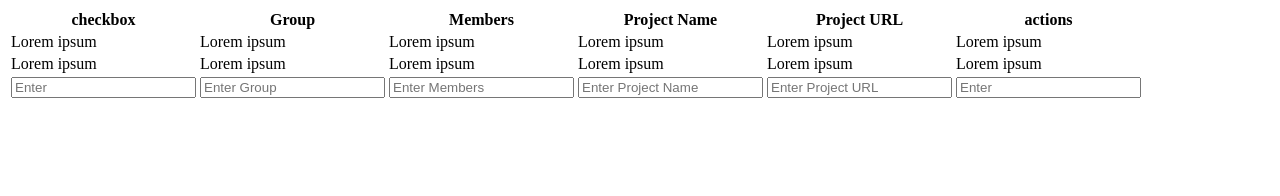
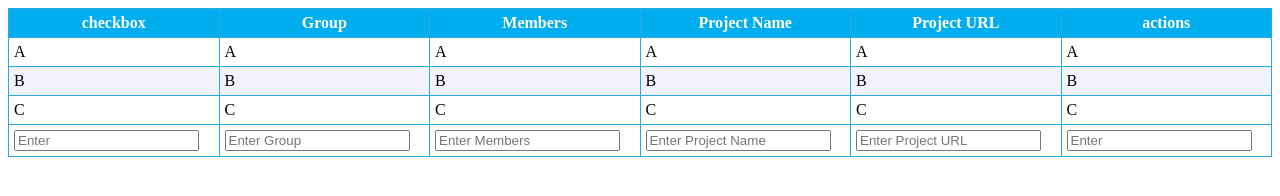
Before and after one commit to stelianro/teams-networking, a plain HTML site: page index.html in a window 1280 px wide. Drawn offline with Linux system fonts and the light colour scheme.

Commit message:
first table with some basic css

```diff
--- a/index.html
+++ b/index.html
@@ -4,10 +4,11 @@
     <meta charset="UTF-8" />
     <meta http-equiv="X-UA-Compatible" content="IE=edge" />
     <meta name="viewport" content="width=device-width, initial-scale=1.0" />
-    <title>Document</title>
+    <link rel="stylesheet" href="style.css" />
+    <title>Teams Networking</title>
   </head>
   <body>
-    <table>
+    <table id="list">
       <thead>
         <tr>
           <th>checkbox</th>
@@ -20,41 +21,74 @@
       </thead>
       <tbody>
         <tr>
-          <td>Lorem ipsum</td>
-          <td>Lorem ipsum</td>
-          <td>Lorem ipsum</td>
-          <td>Lorem ipsum</td>
-          <td>Lorem ipsum</td>
-          <td>Lorem ipsum</td>
+          <td>A</td>
+          <td>A</td>
+          <td>A</td>
+          <td>A</td>
+          <td>A</td>
+          <td>A</td>
         </tr>
         <tr>
-          <td>Lorem ipsum</td>
-          <td>Lorem ipsum</td>
-          <td>Lorem ipsum</td>
-          <td>Lorem ipsum</td>
-          <td>Lorem ipsum</td>
-          <td>Lorem ipsum</td>
+          <td>B</td>
+          <td>B</td>
+          <td>B</td>
+          <td>B</td>
+          <td>B</td>
+          <td>B</td>
+        </tr>
+        <tr>
+          <td>C</td>
+          <td>C</td>
+          <td>C</td>
+          <td>C</td>
+          <td>C</td>
+          <td>C</td>
         </tr>
       </tbody>
       <tfoot>
         <tr>
           <td>
-            <input type="text" name="" id="" placeholder="Enter" />
+            <input type="text" name="enter" id="enter" placeholder="Enter" />
           </td>
           <td>
-            <input type="text" name="" id="" placeholder="Enter Group" />
+            <input
+              type="text"
+              name="group"
+              id="group"
+              placeholder="Enter Group"
+            />
           </td>
           <td>
-            <input type="text" name="" id="" placeholder="Enter Members" />
+            <input
+              type="text"
+              name="members"
+              id="members"
+              placeholder="Enter Members"
+            />
           </td>
           <td>
-            <input type="text" name="" id="" placeholder="Enter Project Name" />
+            <input
+              type="text"
+              name="project_name"
+              id="project_name"
+              placeholder="Enter Project Name"
+            />
           </td>
           <td>
-            <input type="text" name="" id="" placeholder="Enter Project URL" />
+            <input
+              type="text"
+              name="project_url"
+              id="project_url"
+              placeholder="Enter Project URL"
+            />
           </td>
           <td>
-            <input type="text" name="" id="" placeholder="Enter" />
+            <input
+              type="text"
+              name="actions"
+              id="actions"
+              placeholder="Enter"
+            />
           </td>
         </tr>
       </tfoot>
--- /dev/null
+++ b/style.css
@@ -0,0 +1,19 @@
+table {
+  border-collapse: collapse;
+  width: 100%;
+}
+
+table th,
+table td {
+  border: 1px solid #29a7e1;
+  padding: 5px;
+}
+
+table th {
+  background-color: #00aeef;
+  color: white;
+}
+
+table tr:nth-child(even) {
+  background-color: #f2f2ff;
+}
```
